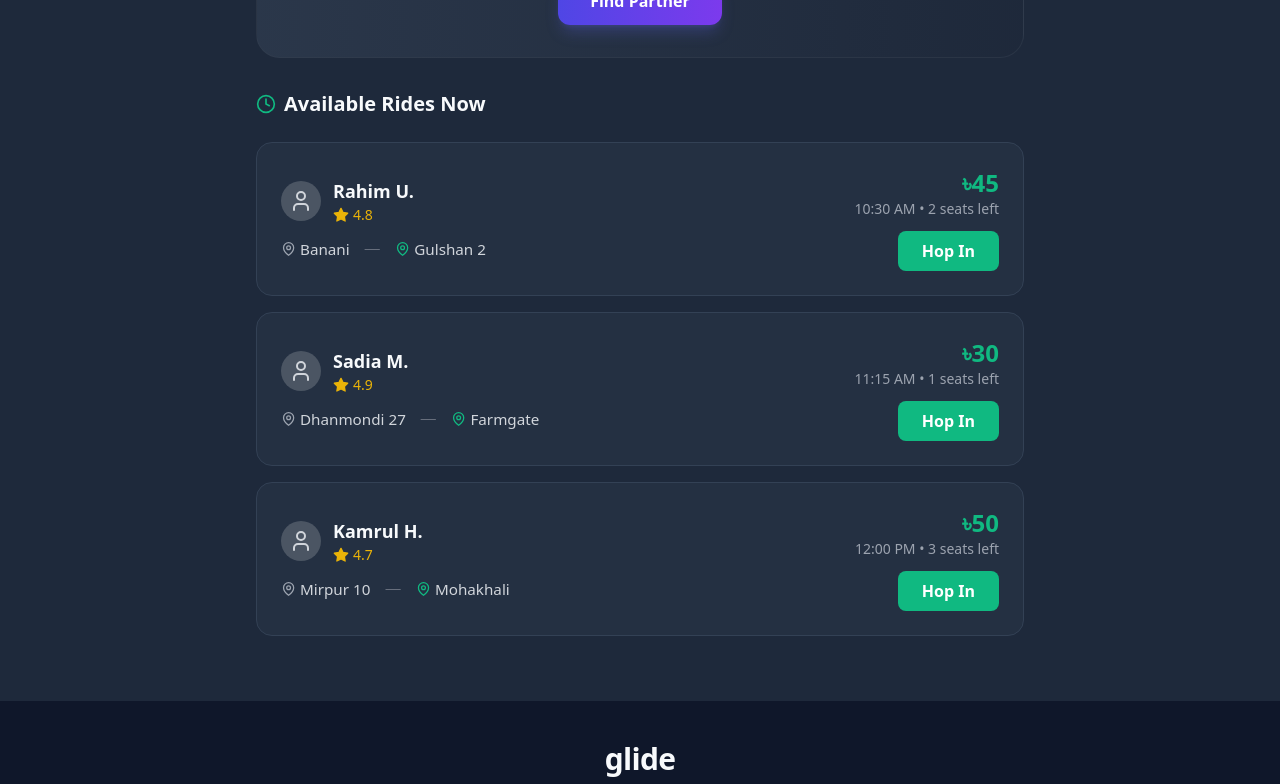
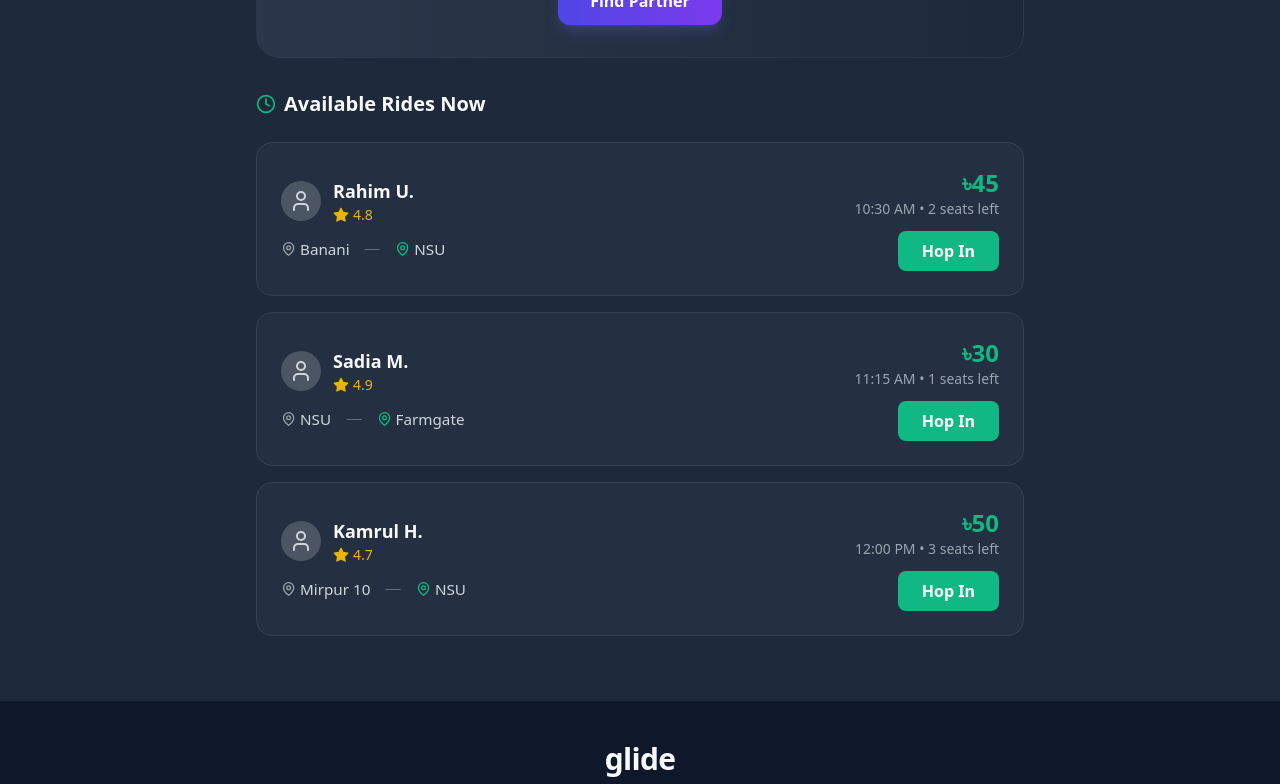
Before and after one commit to abdullxhsalim/glide, a React (Vite) app in the folder client/: page /dash in a window 1280 px wide. Shown: the part 626-1410 px from the top of the page. Built offline with nearby package versions, Linux system fonts and the light colour scheme.

Commit message:
LocationUpdated
University Location added.

```diff
--- a/client/src/pages/HopperMode.jsx
+++ b/client/src/pages/HopperMode.jsx
@@ -24,9 +24,9 @@ const HopperMode = () => {
   };
 
   const availableRides = [
-    { id: 1, driver: 'Rahim U.', rating: 4.8, from: 'Banani', to: 'Gulshan 2', time: '10:30 AM', price: '৳45', seats: 2 },
-    { id: 2, driver: 'Sadia M.', rating: 4.9, from: 'Dhanmondi 27', to: 'Farmgate', time: '11:15 AM', price: '৳30', seats: 1 },
-    { id: 3, driver: 'Kamrul H.', rating: 4.7, from: 'Mirpur 10', to: 'Mohakhali', time: '12:00 PM', price: '৳50', seats: 3 },
+    { id: 1, driver: 'Rahim U.', rating: 4.8, from: 'Banani', to: 'NSU', time: '10:30 AM', price: '৳45', seats: 2 },
+    { id: 2, driver: 'Sadia M.', rating: 4.9, from: 'NSU', to: 'Farmgate', time: '11:15 AM', price: '৳30', seats: 1 },
+    { id: 3, driver: 'Kamrul H.', rating: 4.7, from: 'Mirpur 10', to: 'NSU', time: '12:00 PM', price: '৳50', seats: 3 },
   ];
 
   return (
```
